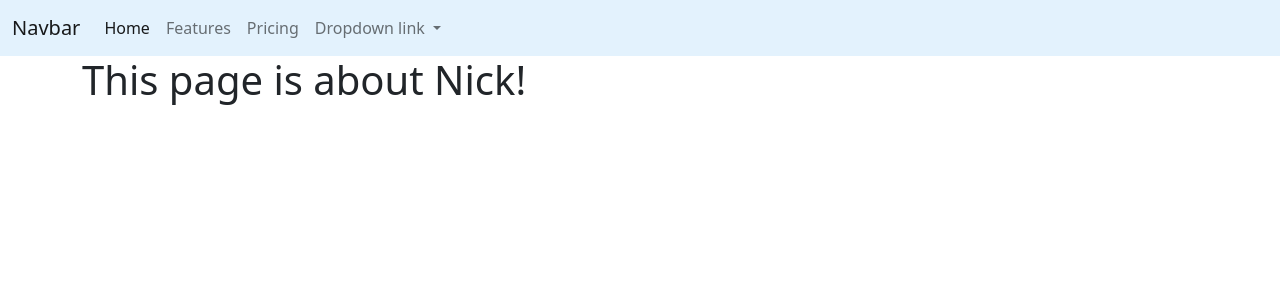
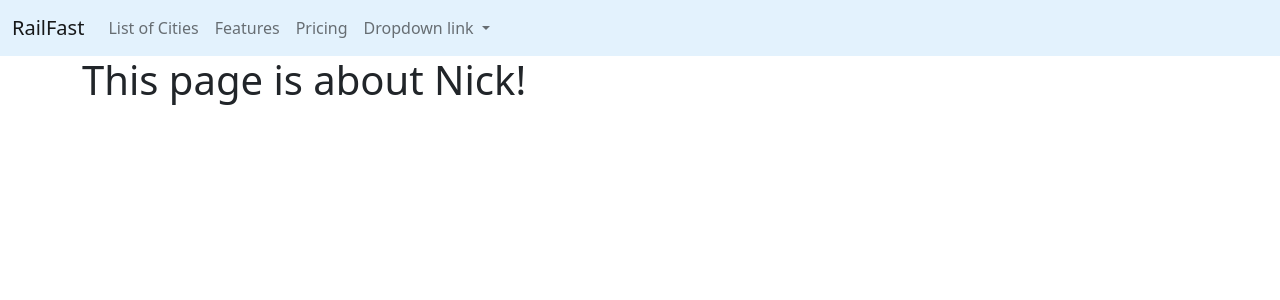
Before and after one commit to RobotToI/findroad, a Django app: page /about in a window 1280 px wide. Shown: the top 300 px of the page. Run offline with Django 3.2, Linux system fonts and the light colour scheme; parts of the project's set-up code (start-up, migrations or seed data) failed here and were passed over.

Commit message:
-Navbar get some editing

```diff
--- a/templates/base.html
+++ b/templates/base.html
@@ -1,3 +1,4 @@
+{%url 'cities:home' as cities_home_url%}
 <!DOCTYPE html>
 <html lang="en">
   <head>
@@ -13,14 +14,16 @@
   <body>
     <nav class="navbar navbar-expand-lg navbar-light" style="background-color: #e3f2fd;">
       <div class="container-fluid">
-        <a class="navbar-brand" href="#">Navbar</a>
+        <a class="navbar-brand" href="{%url 'home'%}">RailFast</a>
         <button class="navbar-toggler" type="button" data-bs-toggle="collapse" data-bs-target="#navbarNavDropdown" aria-controls="navbarNavDropdown" aria-expanded="false" aria-label="Toggle navigation">
           <span class="navbar-toggler-icon"></span>
         </button>
         <div class="collapse navbar-collapse" id="navbarNavDropdown">
           <ul class="navbar-nav">
             <li class="nav-item">
-              <a class="nav-link active" aria-current="page" href="#">Home</a>
+              <a class="nav-link {%if request.path == cities_home_url%}active{%endif%}" aria-current="page" href="{%url 'cities:home'%}">
+                List of Cities
+              </a>
             </li>
             <li class="nav-item">
               <a class="nav-link" href="#">Features</a>
--- a/travel/urls.py
+++ b/travel/urls.py
@@ -20,6 +20,6 @@ from travel.views import home, about
 urlpatterns = [
     path('admin/', admin.site.urls),
     path('cities/', include(('cities.urls', 'cities'))),
-    path('home/', home),
+    path('', home, name = 'home'),
     path('about', about),
 ]
```
